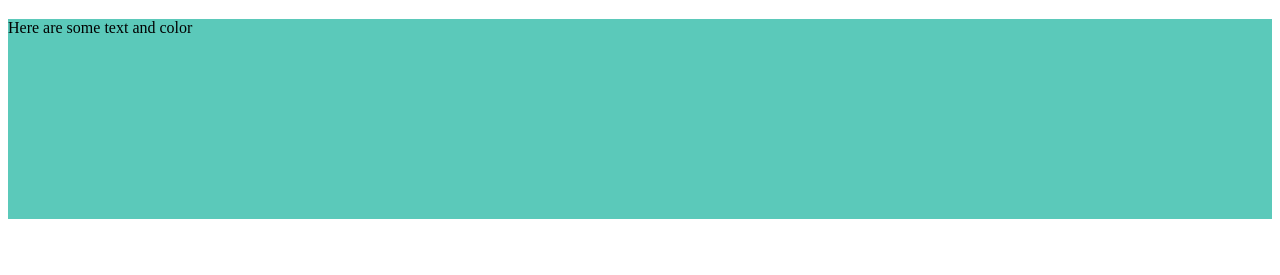
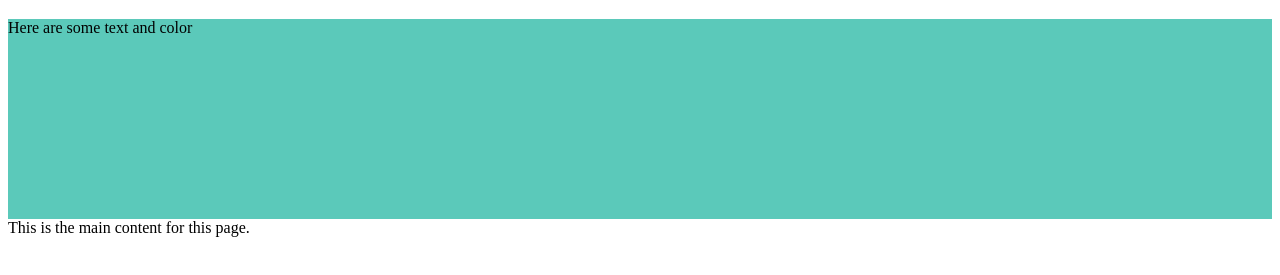
Before and after one commit to julhas120/remote, a plain HTML site: page index.html in a window 1280 px wide. Shown: the part 115-390 px from the top of the page. Drawn offline with Linux system fonts and the light colour scheme.

Commit message:
Main content start

```diff
--- a/index.html
+++ b/index.html
@@ -20,5 +20,6 @@
 <body>
     <h1 style="color: aqua;">This is first acess Github documnets</h1>
 <div>Here are some text and color</div>
+    This is the main content for this page.
 </body>
 </html>
```
